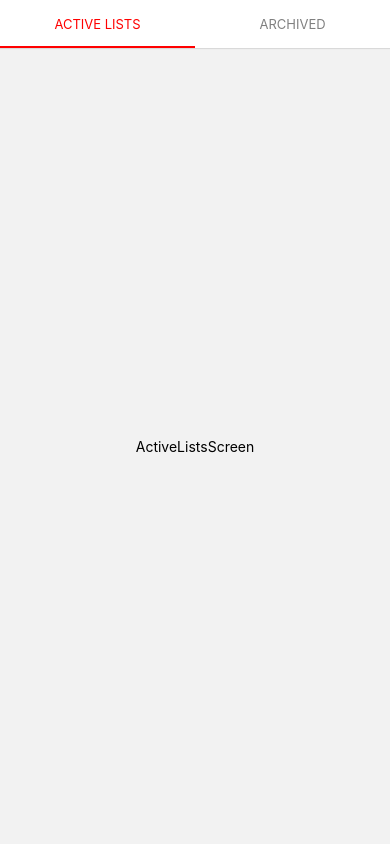
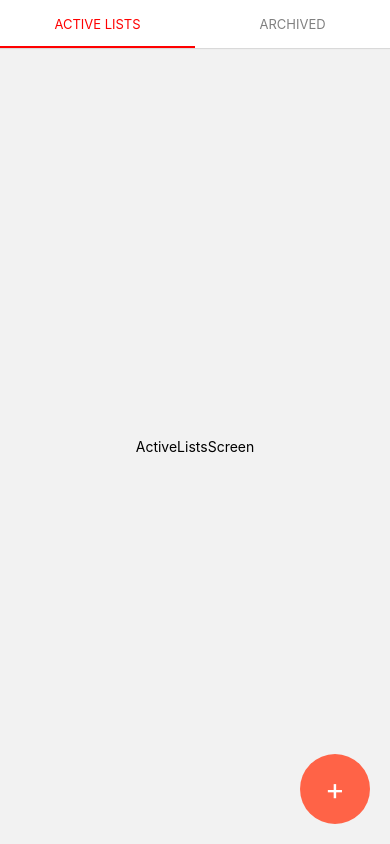
Before and after one commit to Oscris1/Shopping-Lists, a React Native app: screen /ShopLists in a window 390 px wide. Built offline with nearby package versions, Linux system fonts and the light colour scheme.

Commit message:
newListButton has been created

```diff
--- a/screens/ActiveListsScreen.tsx
+++ b/screens/ActiveListsScreen.tsx
@@ -1,9 +1,14 @@
 import React from 'react';
-import {View, Text, StyleSheet} from 'react-native';
+import {View, Text, StyleSheet, TouchableOpacity} from 'react-native';
 const ActiveListsScreen = () => {
   return (
     <View style={styles.container}>
       <Text>ActiveListsScreen</Text>
+      <TouchableOpacity
+        style={styles.newListButton}
+        onPress={() => console.log('button pressed')}>
+        <Text style={{color: '#fff', fontSize: 30}}>+</Text>
+      </TouchableOpacity>
     </View>
   );
 };
@@ -14,6 +19,19 @@ const styles = StyleSheet.create({
     justifyContent: 'center',
     alignItems: 'center',
   },
+  newListButton: {
+    justifyContent: 'center',
+    alignItems: 'center',
+
+    position: 'absolute',
+    bottom: 20,
+    right: 20,
+
+    height: 70,
+    width: 70,
+    borderRadius: 35,
+    backgroundColor: 'tomato',
+  },
 });
 
 export default ActiveListsScreen;
```
